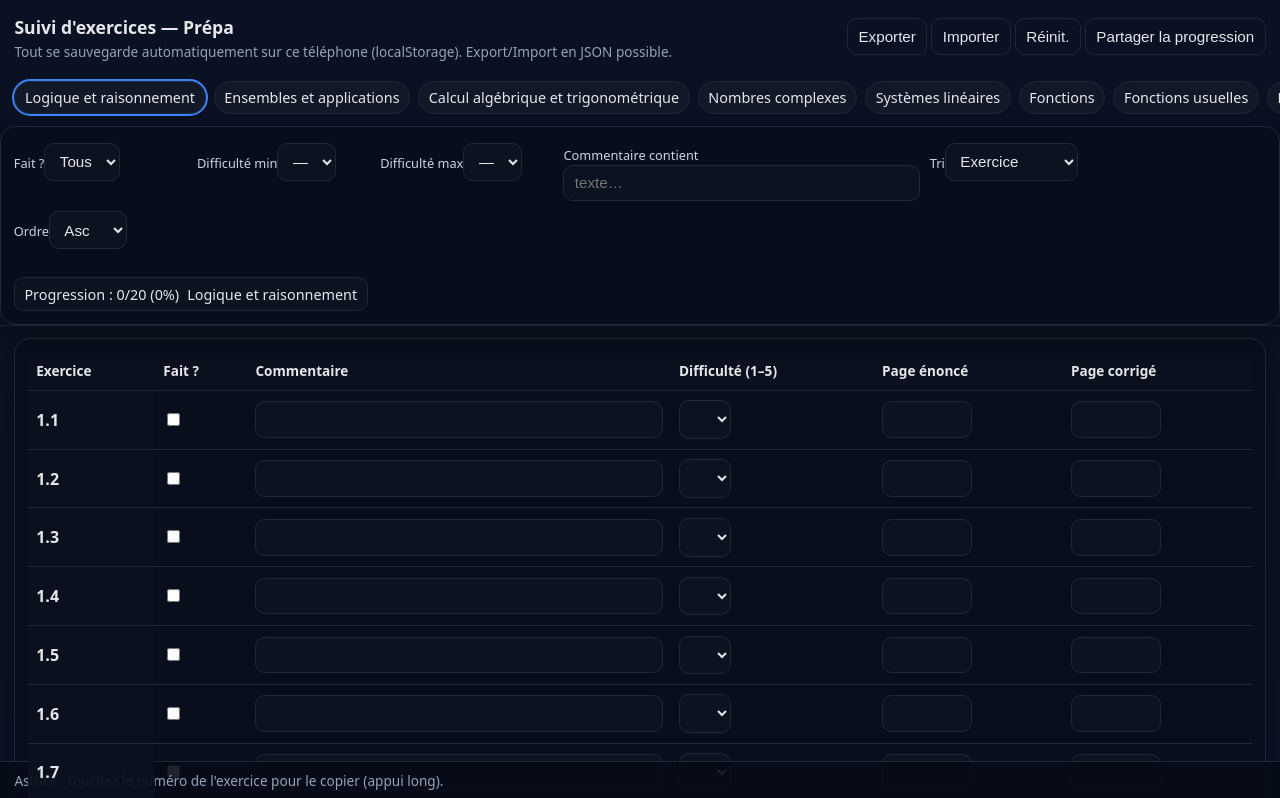
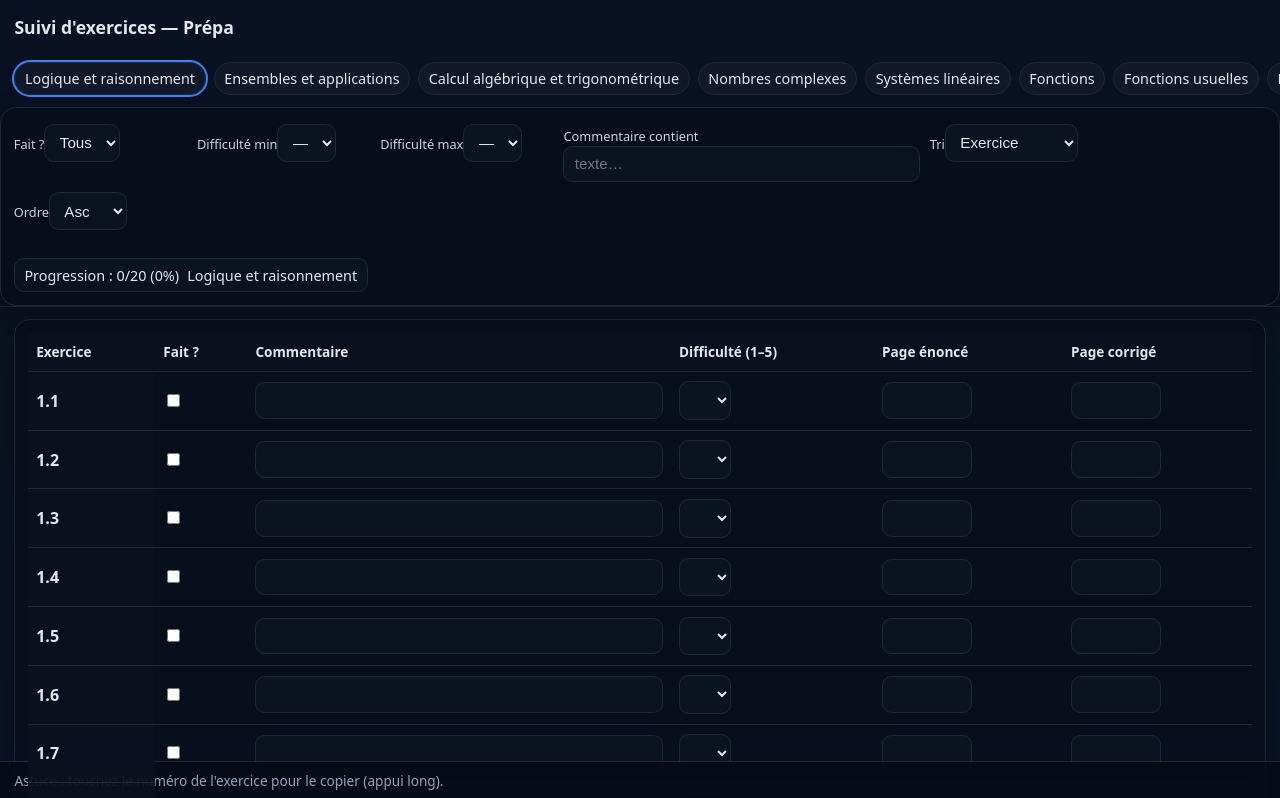
Before and after one commit to olivierC80/study, a plain HTML site: page book.html in a window 1280 px wide. Shown: the top 798 px of the page. Drawn offline with Linux system fonts and the light colour scheme.

Commit message:
Update book.html

```diff
--- a/book.html
+++ b/book.html
@@ -35,16 +35,9 @@
   <div class="bar">
     <div>
       <h1 id="title">Suivi d'exercices — Prépa</h1>
-      <div class="hint">Tout se sauvegarde automatiquement sur ce téléphone (localStorage). Export/Import en JSON possible.</div>
+
     </div>
-    <div class="grow"></div>
-    <div class="controls">
-      <button id="btnExport" class="ghost">Exporter</button>
-      <input id="fileImport" type="file" class="hidden" accept="application/json">
-      <button id="btnImport" class="ghost">Importer</button>
-      <button id="btnReset" class="ghost" title="Réinitialiser ce chapitre">Réinit.</button>
-      <button id="btnShare" class="ghost">Partager la progression</button>
-    </div>
+
   </div>
   <div class="chips" id="chapters"></div>
   <div class="bar card">
```
